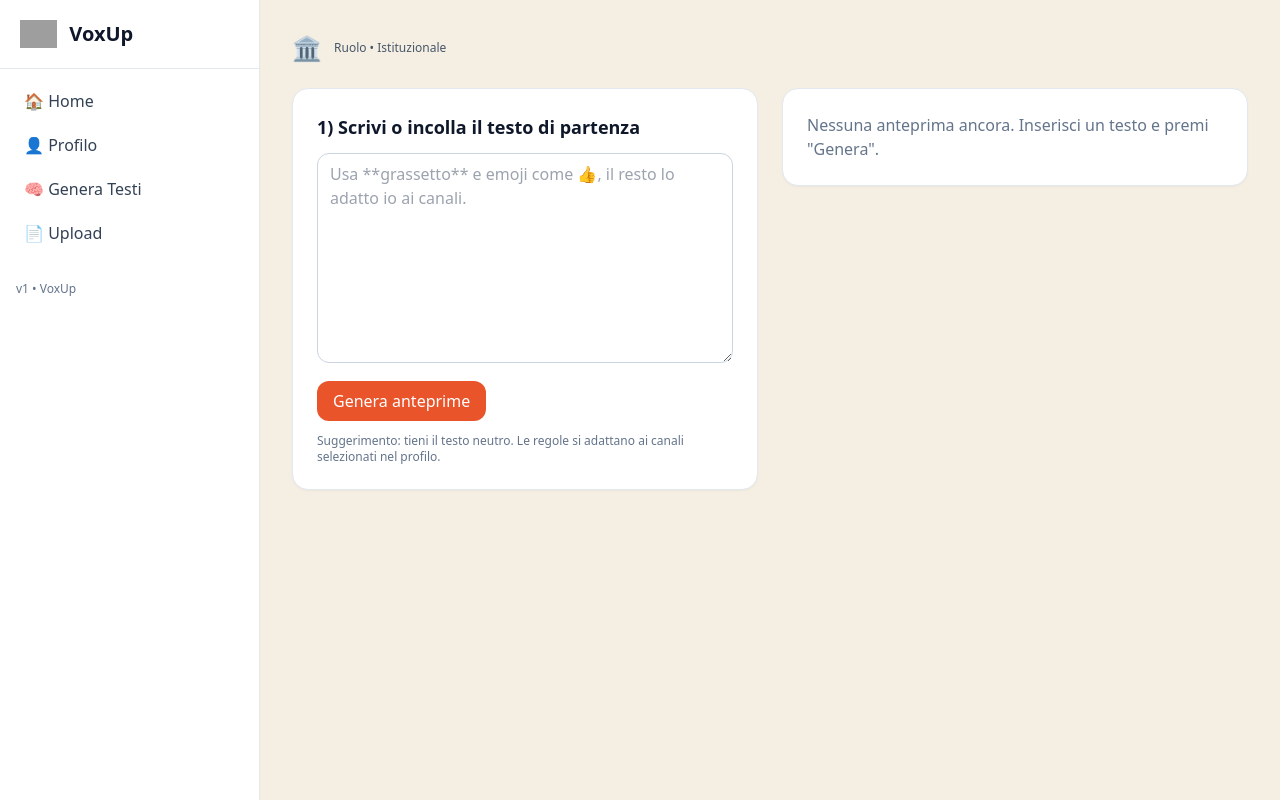
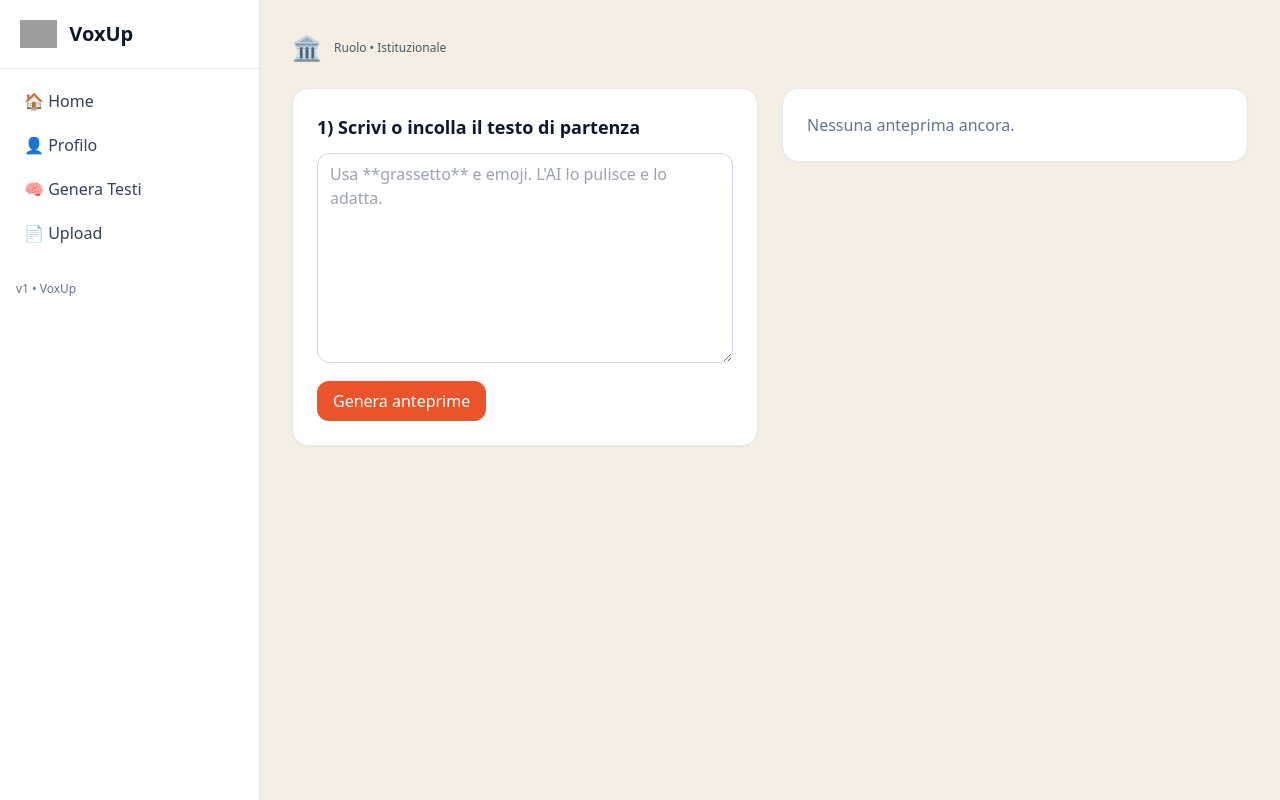
Before and after one commit to lorenzospadotto-debug/noventa-comms-app, a FastAPI app: page /generate in a window 1280 px wide. Run offline with FastAPI, Linux system fonts and the light colour scheme; some libraries are stand-ins or nearby versions; grey boxes are pictures that could not be loaded.

Commit message:
Update generate.html

```diff
--- a/templates/generate.html
+++ b/templates/generate.html
@@ -4,10 +4,16 @@
     <section class="card">
       <h2 class="text-lg font-semibold mb-3">1) Scrivi o incolla il testo di partenza</h2>
       <form method="post" class="space-y-3">
-        <textarea name="raw_text" rows="8" class="input" placeholder="Usa **grassetto** e emoji come 👍, il resto lo adatto io ai canali.">{{ raw_text or "" }}</textarea>
+        <textarea name="raw_text" rows="8" class="input" placeholder="Usa **grassetto** e emoji. L'AI lo pulisce e lo adatta.">{{ raw_text or "" }}</textarea>
         <button class="btn-primary" type="submit">Genera anteprime</button>
       </form>
-      <p class="text-xs text-slate-500 mt-3">Suggerimento: tieni il testo neutro. Le regole si adattano ai canali selezionati nel profilo.</p>
+
+      {% if ai_text %}
+        <div class="mt-4">
+          <h3 class="font-semibold mb-2">Rielaborazione AI</h3>
+          <pre class="whitespace-pre-wrap text-sm">{{ ai_text }}</pre>
+        </div>
+      {% endif %}
     </section>
 
     <section class="space-y-4">
@@ -19,7 +25,7 @@
               {% if item.char_limit %}<span class="text-xs text-slate-500">{{ item.length }}/{{ item.char_limit }}</span>{% endif %}
             </div>
             {% if key in ["website", "press"] %}
-              <div class="max-w-none" x-ref="content">{{ item.formatted | safe }}</div>
+              <div x-ref="content">{{ item.formatted | safe }}</div>
             {% else %}
               <pre class="whitespace-pre-wrap text-sm" x-ref="content">{{ item.formatted }}</pre>
             {% endif %}
@@ -30,7 +36,7 @@
           </div>
         {% endfor %}
       {% else %}
-        <div class="card"><div class="text-slate-500">Nessuna anteprima ancora. Inserisci un testo e premi "Genera".</div></div>
+        <div class="card"><div class="text-slate-500">Nessuna anteprima ancora.</div></div>
       {% endif %}
     </section>
   </div>
```
